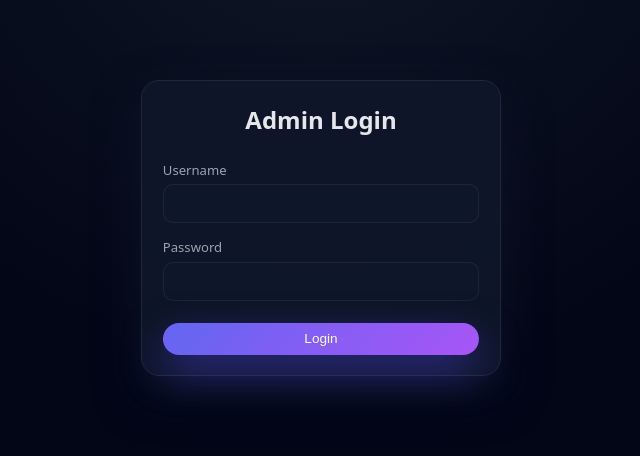
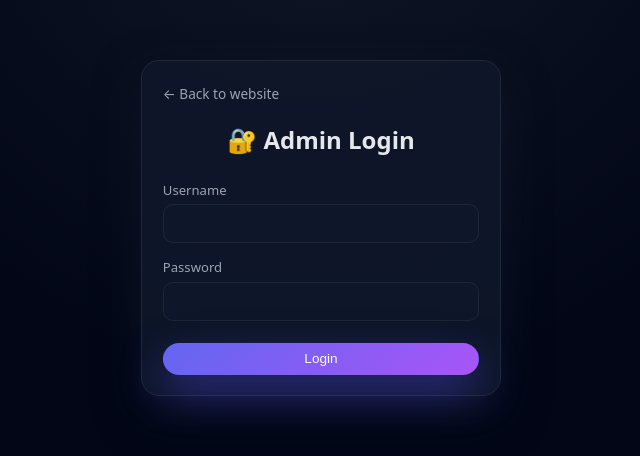
Before and after one commit to Abd-Alrahman12/lakta-backend, a website: page admin-login.html in a window 1280 px wide. Shown: the part 172-628 px from the top of the page, without its empty margins (319-959 px from the left). Drawn offline with Linux system fonts and the light colour scheme.

Commit message:
admin-login.html

```diff
--- a/admin-login.html
+++ b/admin-login.html
@@ -28,7 +28,10 @@
 <body>
   <div class="login-wrap">
     <div class="card login-card">
-      <h2>Admin Login</h2>
+      <a href="/" style="display:inline-block;margin-bottom:1rem;font-size:0.85rem;color:#9ca3af;">
+  ← Back to website
+</a>
+<h2>🔐 Admin Login</h2>
       <div class="field-group">
         <label for="adminUser">Username</label>
         <input id="adminUser" type="text" autocomplete="username" />
```
